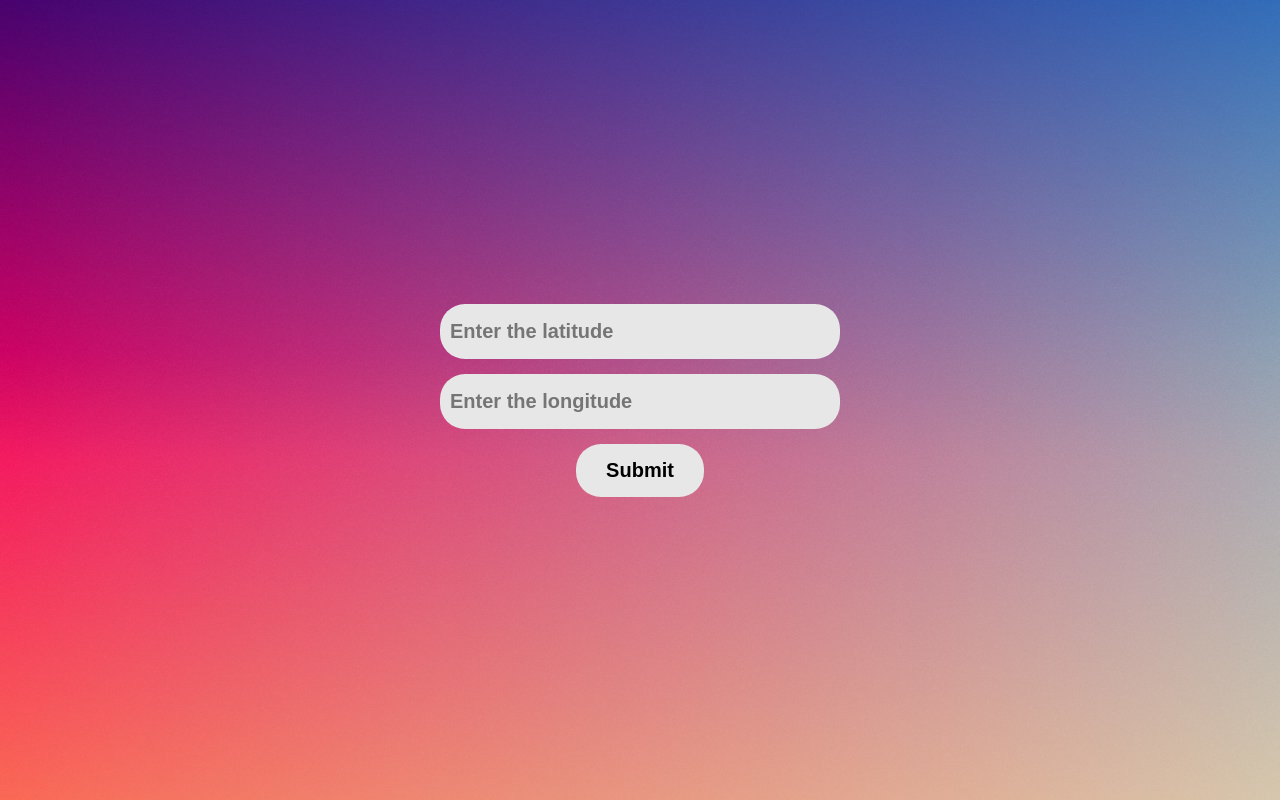
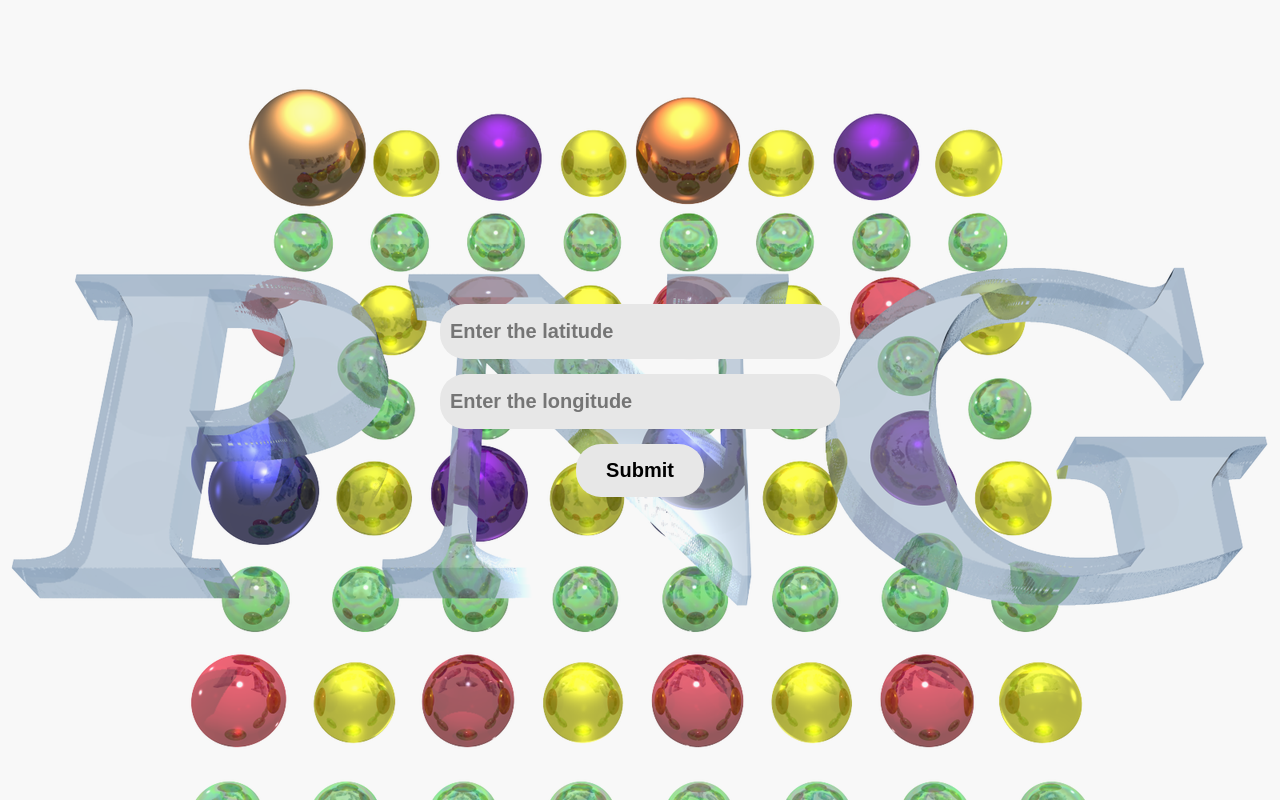
Before and after one commit to SimonS54/Final-Project, a plain HTML site: page weather.html in a window 1280 px wide. Drawn offline with Linux system fonts and the light colour scheme.

Commit message:
test for background

```diff
--- a/style.css
+++ b/style.css
@@ -13,7 +13,7 @@ body {
   font-family: "Nunito", sans-serif;
   background: #f8f8f8;
   height: 100vh;
-  background-image: url("/resources/background.jpg");
+  background-image: url("/resources/Png-logo.png");
 }
 
 .submit {
```
Also changed, not shown: resources/Png-logo.png (added).
